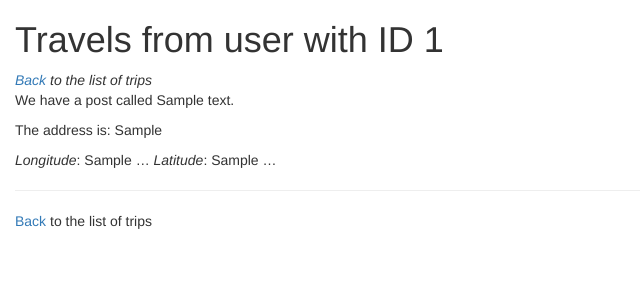
After one commit to claudiofinizio/iakta_test, a Django app: template _frontend/travels/templates/travels/posts.html in a window 1280 px wide. The commit adds this page. Shown: the top 300 px of the page, without its empty margins (0-640 px from the left). Run offline with Django 3.2, Linux system fonts and the light colour scheme; the template is opened without the code that fills it: most values are stand-ins (such as "Sample title", 1, 10 or a date in 2020); some libraries are stand-ins or nearby versions.

Commit message:
front, posts

```diff
--- a/_frontend/travels/templates/travels/index.html
+++ b/_frontend/travels/templates/travels/index.html
@@ -6,8 +6,11 @@
 <div class="container-fluid">
 	<h1>Travels from user with ID 1</h1>
 	{% for row in travelogs %}
+        <b>The {{ row.name }} trip</b>
+        <br>
 		<em>He left on</em>: {{ row.starting_date|truncatechars:13 }}
 		<em>He was back on</em>: {{ row.ending_date|truncatechars:13 }}
+        <b><a href="{% url 'travel-posts' row.id %}">See the posts</a>&nbsp;collected from this trip</b>
 		<hr>
 	{% endfor %}
 </div>
--- /dev/null
+++ b/_frontend/travels/templates/travels/posts.html
@@ -0,0 +1,24 @@
+{% extends 'base.html' %}
+
+{% block title %}<title>Lista dei post </title>{% endblock %}
+
+{% block body %}
+<div class="container-fluid">
+
+	<h1>Travels from user with ID 1</h1>
+	<em><a href="{% url 'home' %}">Back</a>&nbsp;to the list of trips</em>
+	{% for row in posts %}
+		<p>We have a post called {{ row.text }}</p>
+		<p>
+			The address is: {{ row.place_json }}
+		</p>
+		<em>Longitude</em>: {{ row.longitude|truncatechars:8 }}
+		<em>Latitude</em>: {{ row.latitude|truncatechars:8 }}
+		<hr>
+	{% empty %}
+		<br><strong>Sorry, there were no post related to this trip</strong>
+		<hr>
+	{% endfor %}
+	<a href="{% url 'home' %}">Back</a>&nbsp;to the list of trips
+</div>
+{% endblock %}
--- a/_frontend/travels/urls.py
+++ b/_frontend/travels/urls.py
@@ -4,4 +4,5 @@ from . import views
 
 urlpatterns = [
     url(r'^$', views.index, name='home'),
+    url(r'^post/(?P<pk>\w+)$', views.posts, name='travel-posts'),
 ]
```
Also changed, not shown: _frontend/travels/views.py (+18 -0 lines).
